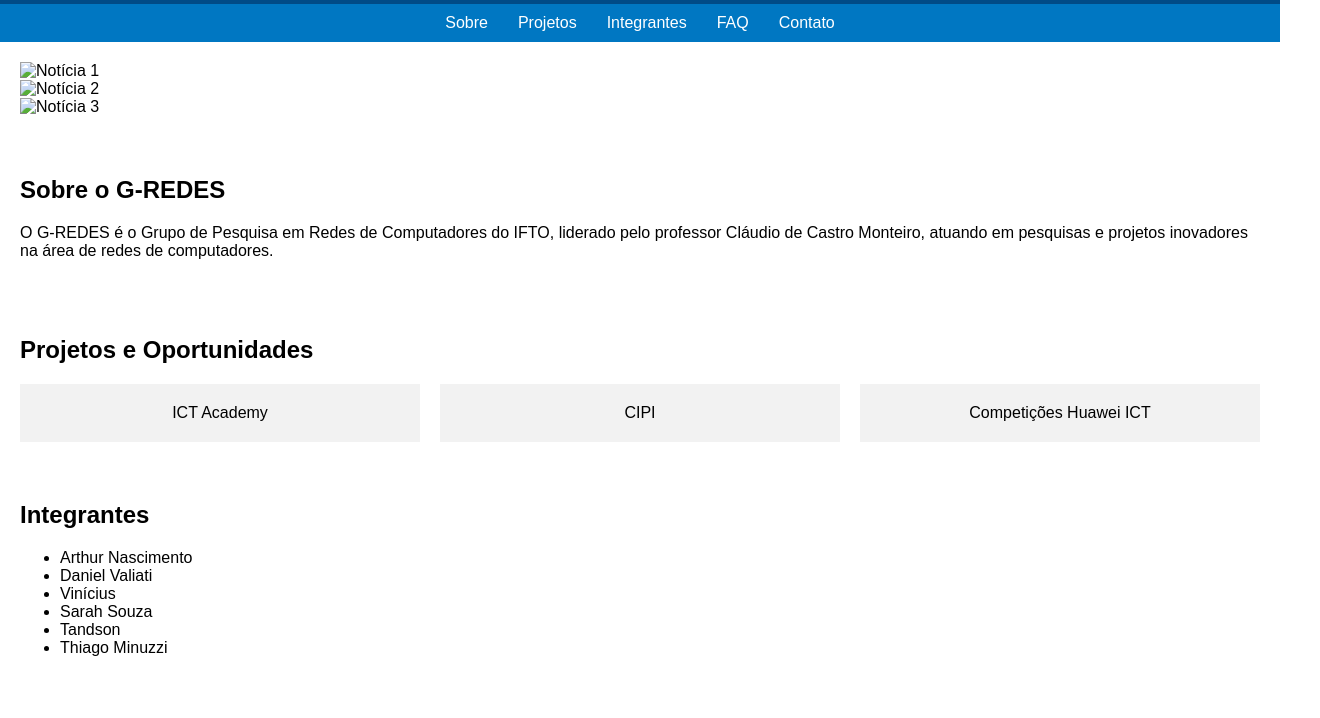
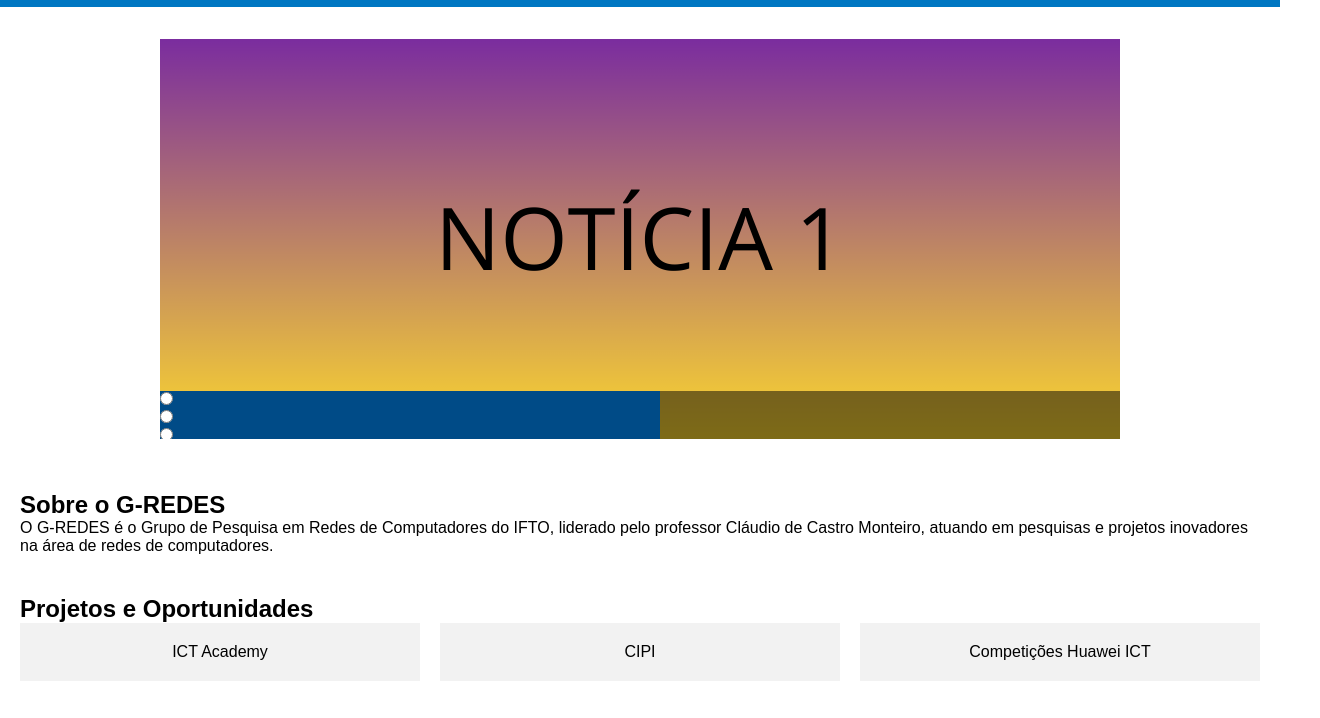
Before and after one commit to Arthur-etdNds/Projeto-site_GREDES, a plain HTML site: page index.html in a window 1280 px wide. Shown: the part 152-870 px from the top of the page, 1320 px wide, since content can reach past the window. Drawn offline with Linux system fonts and the light colour scheme.

Commit message:
Alterações locais

```diff
--- a/index.html
+++ b/index.html
@@ -1,11 +1,13 @@
 <!DOCTYPE html>
 <html lang="pt-BR">
+
 <head>
     <meta charset="UTF-8">
     <meta name="viewport" content="width=device-width, initial-scale=1.0">
     <title>G-REDES - Grupo de Pesquisa</title>
     <link rel="stylesheet" href="style.css">
 </head>
+
 <body>
 
     <!-- Cabeçalho -->
@@ -15,7 +17,7 @@
     </header>
 
     <!-- Menu -->
-    <nav>
+    <nav class="menu">
         <ul>
             <li><a href="#sobre">Sobre</a></li>
             <li><a href="#projetos">Projetos</a></li>
@@ -28,16 +30,24 @@
     <!-- Carrossel (Básico) -->
     <section class="carrossel">
         <div class="slides">
-            <img src="imagens/slide1.jpg" alt="Notícia 1">
-            <img src="imagens/slide2.jpg" alt="Notícia 2">
-            <img src="imagens/slide3.jpg" alt="Notícia 3">
+            <div class="button-slides">
+                <label for="item1"><input type="radio" name="slide" id="item1"></label>
+                <label for="item2"><input type="radio" name="slide" id="item2"></label>
+                <label for="item3"><input type="radio" name="slide" id="item3"></label>
+            </div>
+            <div class="slides-img">
+                <img src="imagens/slide1.png" alt="Notícia 1">
+                <img src="imagens/slide2.png" alt="Notícia 2">
+                <img src="imagens/slide3.png" alt="Notícia 3">
+            </div>
         </div>
     </section>
 
     <!-- Sobre -->
     <section id="sobre">
         <h2>Sobre o G-REDES</h2>
-        <p>O G-REDES é o Grupo de Pesquisa em Redes de Computadores do IFTO, liderado pelo professor Cláudio de Castro Monteiro, atuando em pesquisas e projetos inovadores na área de redes de computadores.</p>
+        <p>O G-REDES é o Grupo de Pesquisa em Redes de Computadores do IFTO, liderado pelo professor Cláudio de Castro
+            Monteiro, atuando em pesquisas e projetos inovadores na área de redes de computadores.</p>
     </section>
 
     <!-- Projetos -->
@@ -77,4 +87,5 @@
     </footer>
 
 </body>
+
 </html>
--- a/style.css
+++ b/style.css
@@ -1,3 +1,9 @@
+* {
+    padding: 0;
+    margin: 0;
+    box-sizing: border-box;
+}
+
 body {
     font-family: Arial, sans-serif;
     margin: 0;
@@ -15,32 +21,80 @@ header {
     max-width: 120px;
 }
 
-nav ul {
+.menu ul {
     list-style: none;
     background: #0077c2;
     padding: 10px;
-    margin: 0;
     display: flex;
     justify-content: center;
 }
 
-nav ul li {
-    margin: 0 15px;
+.menu ul li {
+    padding: 0.25rem;
+    margin: 0 .5rem 0 .5rem;
+    position: relative;
 }
 
-nav ul li a {
+.menu ul li::before {
+    content: "";
+    background-color: white;
+    height: 1px;
+    width: 0;
+    position: absolute;
+    top: 1.45rem;
+    transition: width .25s linear;
+}
+
+.menu ul li:hover::before {
+    width: 80%;
+}
+
+.menu ul li a {
     color: white;
     text-decoration: none;
+    text-align: center;
 }
 
 .carrossel {
-    width: 100%;
+    display: flex;
+    justify-content: center;
+    padding: 0;
+    margin: 2rem 0 2rem 0;
+
+}
+
+.slides {
+    /* border: 1px solid green; */
+    display: flex;
+    width: 960px;
     overflow: hidden;
+    position: relative;
+
 }
+
+.slides-img {
+    display: flex;
+}
+
+.button-slides {
+    background-color: #00000080;
+    position: absolute;
+    bottom: 0;
+
+    height: 3rem;
+    width: 960px;
+}
+
+label {
+    display: inline-block;
+    width: 500px;
+    background-color: #004b87;
+}
+
+
 
 .carrossel img {
     width: 100%;
-    display: block;
 }
 
 section {
@@ -53,7 +107,8 @@ section {
 }
 
 .card {
-    flex: 1;
+    /* flex: 1; */
+    width: 100%;
     padding: 20px;
     background: #f2f2f2;
     text-align: center;
```
Also changed, not shown: imagens/slide1.png (added), imagens/slide2.png (added), imagens/slide3.png (added).
